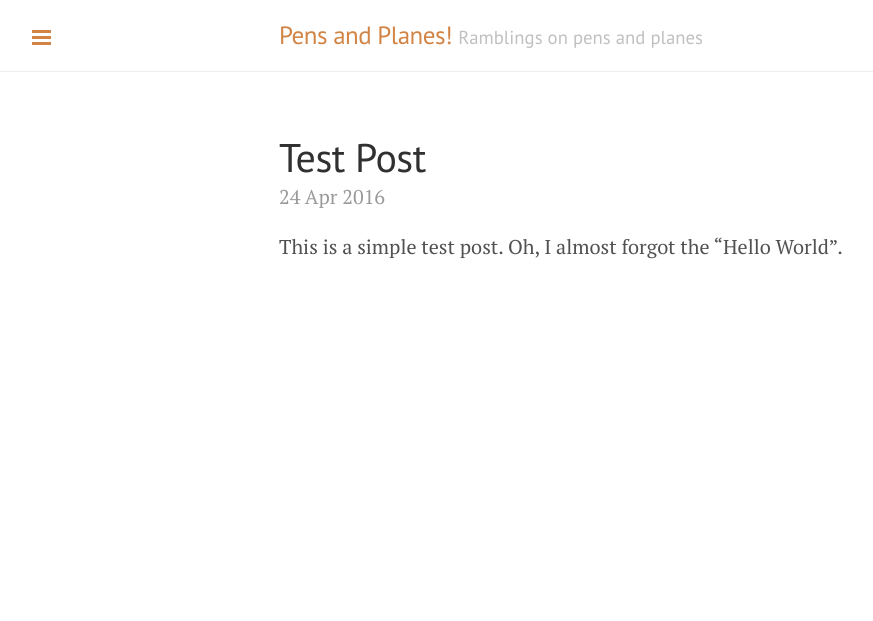
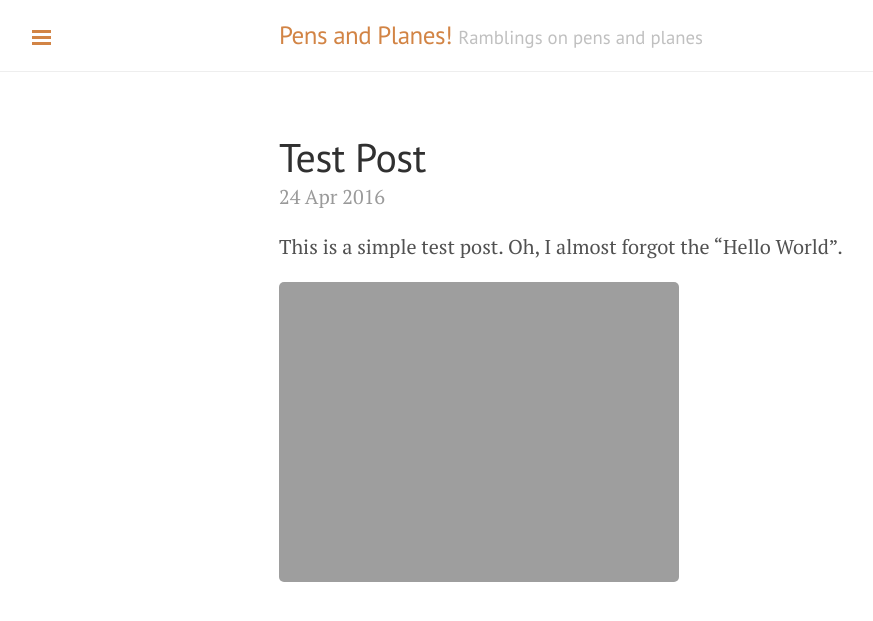
Before and after one commit to jmreekes/jmreekes.github.io-pensandplanes, a Jekyll site: the page built from _posts/2016-04-24-Test.md, in a window 1280 px wide. Shown: the top 621 px of the page, without its empty margins (1-874 px from the left). Built offline with Jekyll 4.4.1, drawn with Linux system fonts in a browser that asks for light colours.

Commit message:
added test image

```diff
--- a/_posts/2016-04-24-Test.md
+++ b/_posts/2016-04-24-Test.md
@@ -9,3 +9,5 @@ excerpt: A simple test post
 
 This is a simple test post.
 Oh, I almost forgot the "Hello World".
+
+![Ulysess icon](www.pensandplanes.org/assests/images/assest.png)
```
